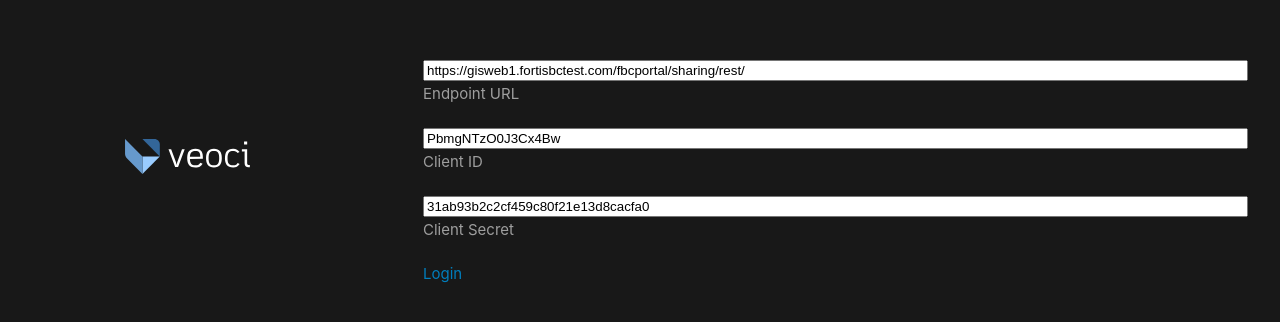
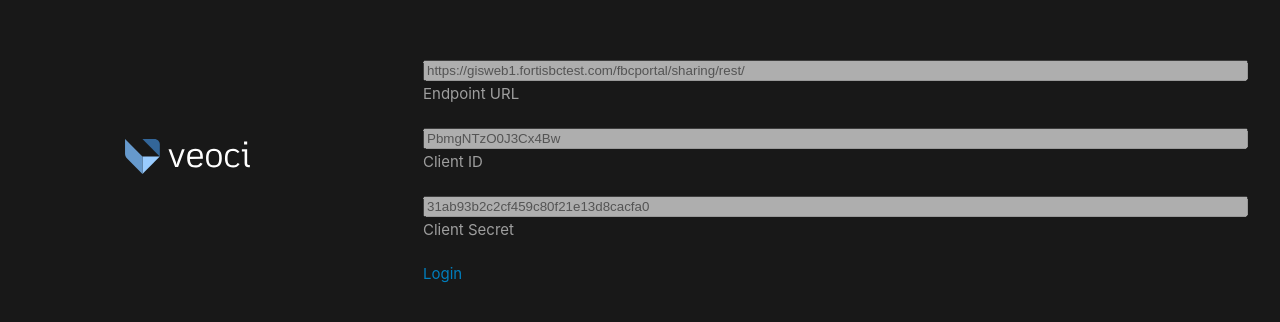
Before and after one commit to nevaan9/arc-gis-server-enabled, a Vue app in the folder client/: page / in a window 1280 px wide. Shown: the part 228-550 px from the top of the page. Built offline with nearby package versions, Linux system fonts and the light colour scheme.

Commit message:
disable inputs

```diff
--- a/client/src/App.vue
+++ b/client/src/App.vue
@@ -18,13 +18,13 @@
       <div
         v-else-if="!username"
       >
-        <input v-model="gisOrigin" type="text" id="name" name="name" size="100">
+        <input v-model="gisOrigin" type="text" id="name" name="name" size="100" disabled>
         <p>Endpoint URL</p>
         <div style="margin-top: 20px;"></div>
-        <input v-model="clientId" type="text" id="name" name="name" size="100">
+        <input v-model="clientId" type="text" id="name" name="name" size="100" disabled>
         <p>Client ID</p>
         <div style="margin-top: 20px;"></div>
-        <input v-model="clientSecret" type="text" id="name" name="name" size="100">
+        <input v-model="clientSecret" type="text" id="name" name="name" size="100" disabled>
         <p>Client Secret</p>
         <div style="margin-top: 20px;"></div>
         <a :href="authEndpoint">Login</a>
```
